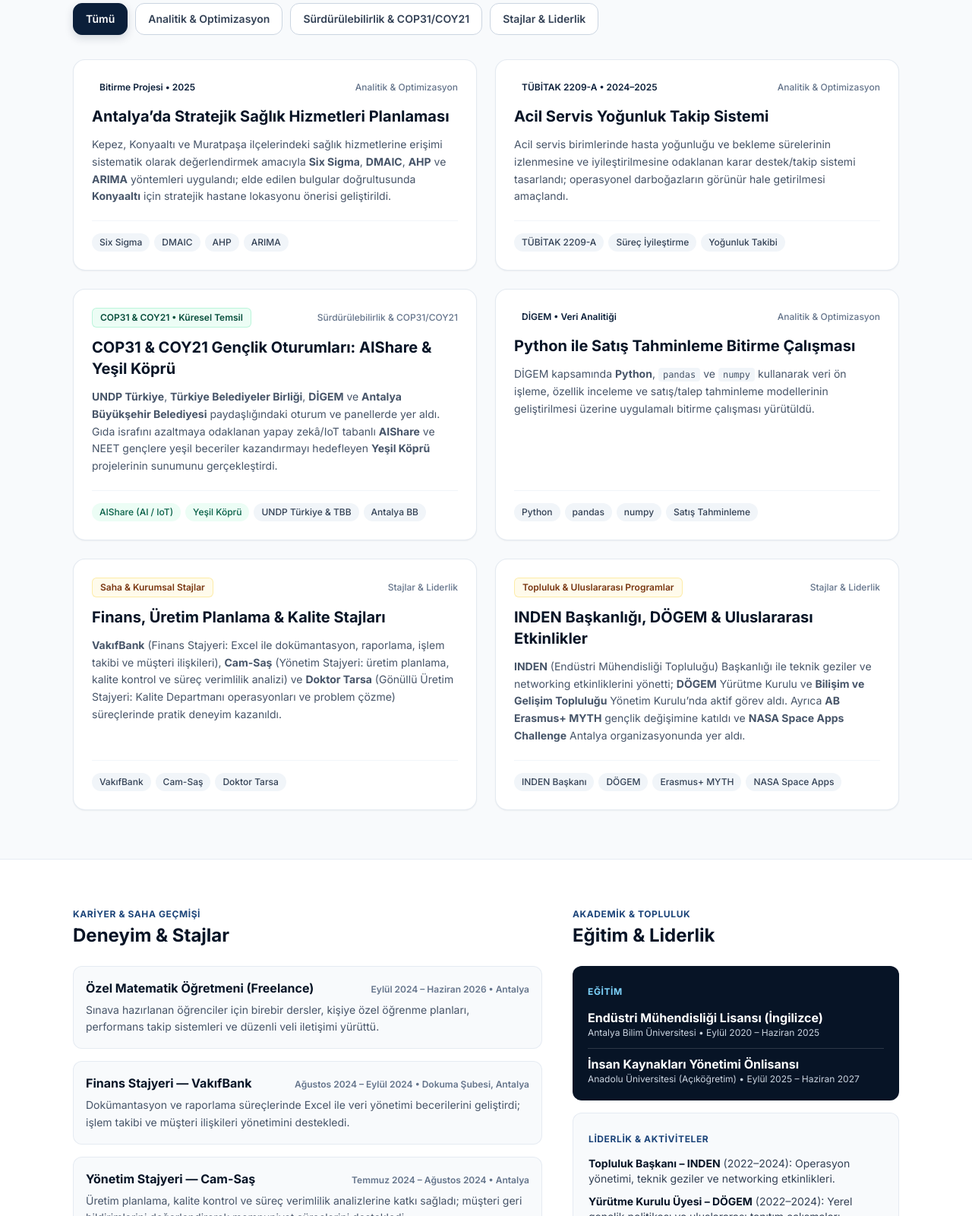
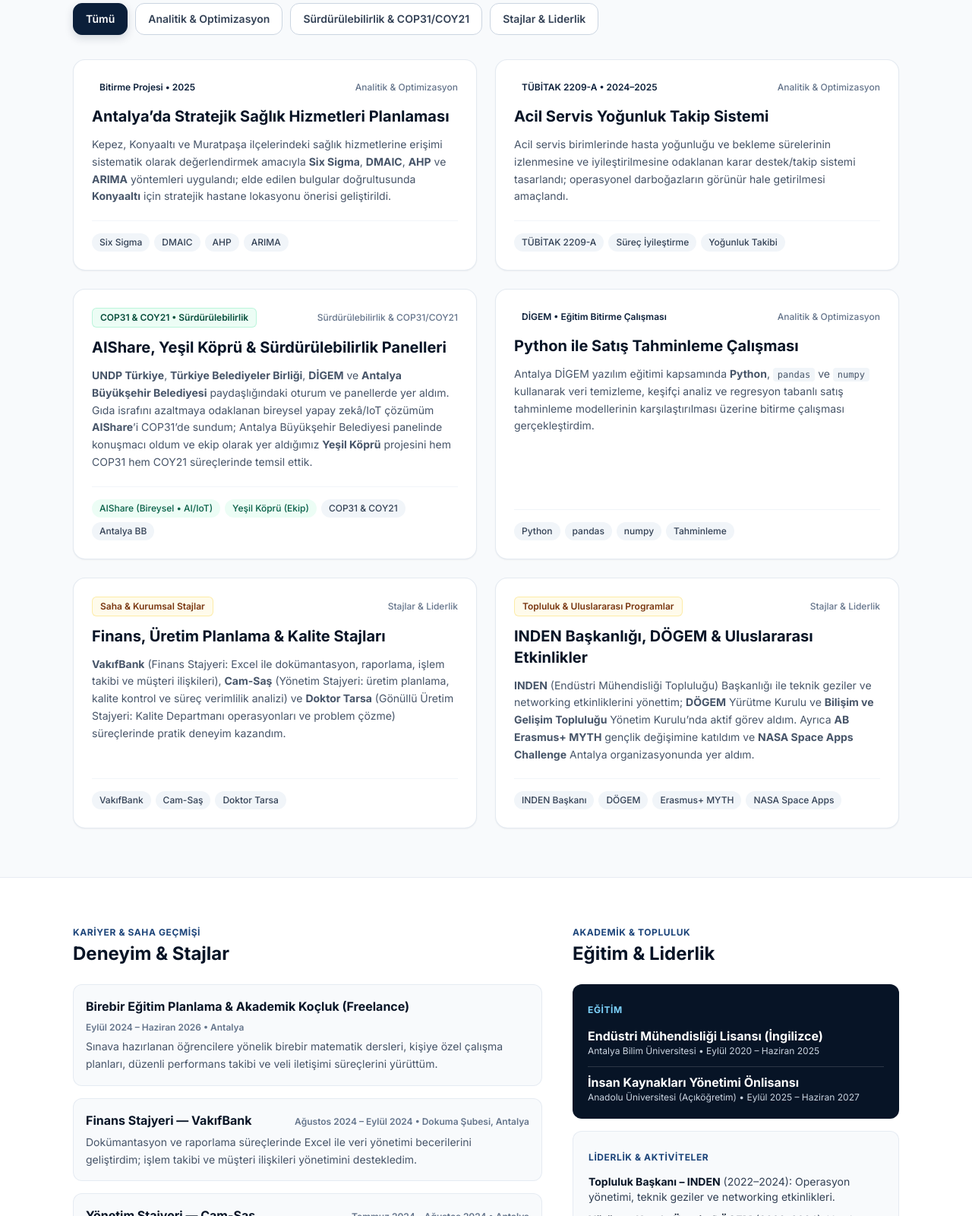
Before and after one commit to yarenaltun/yarenaltun.github.io, a plain HTML site: page index.html in a window 1280 px wide. Shown: the part 1200-2800 px from the top of the page at 76% size. Drawn offline with nearby package versions, Linux system fonts and the light colour scheme.

Commit message:
Update index.html

```diff
--- a/index.html
+++ b/index.html
@@ -171,13 +171,6 @@
               <span>aaltun.yaren@gmail.com</span>
             </a>
             <a
-              href="tel:+905300497262"
-              class="inline-flex items-center gap-2 px-4 py-2.5 rounded-xl bg-white/10 hover:bg-white/15 border border-white/15 text-white transition-colors"
-            >
-              <span class="font-semibold text-sky-200">Telefon:</span>
-              <span>(+90) 530 049 72 62</span>
-            </a>
-            <a
               href="https://www.linkedin.com/in/yaren-altun-a6041b1b9/"
               target="_blank"
               rel="noopener noreferrer"
@@ -221,7 +214,7 @@
             </div>
             <h3 class="text-lg font-bold text-navy-950">COP31 &amp; COY21 Temsili</h3>
             <p class="text-sm text-slate-600 leading-relaxed">
-              Yapay zekâ ve IoT tabanlı <strong>AIShare</strong> ile yeşil beceri odaklı <strong>Yeşil Köprü</strong> projeleri kapsamında uluslararası oturum ve panel sunumları.
+              COP31’de bireysel projem <strong>AIShare</strong>’i sundum, Antalya Büyükşehir Belediyesi panelinde konuştum ve ekip projemiz <strong>Yeşil Köprü</strong> ile hem COP31 hem COY21’de yer aldım.
             </p>
           </div>
 
@@ -354,21 +347,21 @@
           <div class="space-y-3">
             <div class="flex items-center justify-between gap-2">
               <span class="text-xs font-semibold px-2.5 py-1 rounded-md bg-emerald-50 text-emerald-900 border border-emerald-200/70">
-                COP31 &amp; COY21 • Küresel Temsil
+                COP31 &amp; COY21 • Sürdürülebilirlik
               </span>
               <span class="text-xs font-medium text-slate-500">Sürdürülebilirlik &amp; COP31/COY21</span>
             </div>
             <h3 class="text-lg sm:text-xl font-bold text-navy-950">
-              COP31 &amp; COY21 Gençlik Oturumları: AIShare &amp; Yeşil Köprü
+              AIShare, Yeşil Köprü &amp; Sürdürülebilirlik Panelleri
             </h3>
             <p class="text-sm text-slate-600 leading-relaxed">
-              <strong>UNDP Türkiye</strong>, <strong>Türkiye Belediyeler Birliği</strong>, <strong>DİGEM</strong> ve <strong>Antalya Büyükşehir Belediyesi</strong> paydaşlığındaki oturum ve panellerde yer aldı. Gıda israfını azaltmaya odaklanan yapay zekâ/IoT tabanlı <strong>AIShare</strong> ve NEET gençlere yeşil beceriler kazandırmayı hedefleyen <strong>Yeşil Köprü</strong> projelerinin sunumunu gerçekleştirdi.
+              <strong>UNDP Türkiye</strong>, <strong>Türkiye Belediyeler Birliği</strong>, <strong>DİGEM</strong> ve <strong>Antalya Büyükşehir Belediyesi</strong> paydaşlığındaki oturum ve panellerde yer aldım. Gıda israfını azaltmaya odaklanan bireysel yapay zekâ/IoT çözümüm <strong>AIShare</strong>’i COP31’de sundum; Antalya Büyükşehir Belediyesi panelinde konuşmacı oldum ve ekip olarak yer aldığımız <strong>Yeşil Köprü</strong> projesini hem COP31 hem COY21 süreçlerinde temsil ettik.
             </p>
           </div>
           <div class="mt-5 pt-4 border-t border-slate-100 flex flex-wrap gap-1.5">
-            <span class="text-xs px-2.5 py-1 rounded-full bg-emerald-50 text-emerald-800 font-medium">AIShare (AI / IoT)</span>
-            <span class="text-xs px-2.5 py-1 rounded-full bg-emerald-50 text-emerald-800 font-medium">Yeşil Köprü</span>
-            <span class="text-xs px-2.5 py-1 rounded-full bg-slate-100 text-slate-700 font-medium">UNDP Türkiye &amp; TBB</span>
+            <span class="text-xs px-2.5 py-1 rounded-full bg-emerald-50 text-emerald-800 font-medium">AIShare (Bireysel • AI/IoT)</span>
+            <span class="text-xs px-2.5 py-1 rounded-full bg-emerald-50 text-emerald-800 font-medium">Yeşil Köprü (Ekip)</span>
+            <span class="text-xs px-2.5 py-1 rounded-full bg-slate-100 text-slate-700 font-medium">COP31 &amp; COY21</span>
             <span class="text-xs px-2.5 py-1 rounded-full bg-slate-100 text-slate-700 font-medium">Antalya BB</span>
           </div>
         </article>
@@ -380,22 +373,22 @@
           <div class="space-y-3">
             <div class="flex items-center justify-between gap-2">
               <span class="text-xs font-semibold px-2.5 py-1 rounded-md bg-navy-900/8 text-navy-900">
-                DİGEM • Veri Analitiği
+                DİGEM • Eğitim Bitirme Çalışması
               </span>
               <span class="text-xs font-medium text-slate-500">Analitik &amp; Optimizasyon</span>
             </div>
             <h3 class="text-lg sm:text-xl font-bold text-navy-950">
-              Python ile Satış Tahminleme Bitirme Çalışması
+              Python ile Satış Tahminleme Çalışması
             </h3>
             <p class="text-sm text-slate-600 leading-relaxed">
-              DİGEM kapsamında <strong>Python</strong>, <code class="text-xs bg-slate-100 px-1.5 py-0.5 rounded">pandas</code> ve <code class="text-xs bg-slate-100 px-1.5 py-0.5 rounded">numpy</code> kullanarak veri ön işleme, özellik inceleme ve satış/talep tahminleme modellerinin geliştirilmesi üzerine uygulamalı bitirme çalışması yürütüldü.
+              Antalya DİGEM yazılım eğitimi kapsamında <strong>Python</strong>, <code class="text-xs bg-slate-100 px-1.5 py-0.5 rounded">pandas</code> ve <code class="text-xs bg-slate-100 px-1.5 py-0.5 rounded">numpy</code> kullanarak veri temizleme, keşifçi analiz ve regresyon tabanlı satış tahminleme modellerinin karşılaştırılması üzerine bitirme çalışması gerçekleştirdim.
             </p>
           </div>
           <div class="mt-5 pt-4 border-t border-slate-100 flex flex-wrap gap-1.5">
             <span class="text-xs px-2.5 py-1 rounded-full bg-slate-100 text-slate-700 font-medium">Python</span>
             <span class="text-xs px-2.5 py-1 rounded-full bg-slate-100 text-slate-700 font-medium">pandas</span>
             <span class="text-xs px-2.5 py-1 rounded-full bg-slate-100 text-slate-700 font-medium">numpy</span>
-            <span class="text-xs px-2.5 py-1 rounded-full bg-slate-100 text-slate-700 font-medium">Satış Tahminleme</span>
+            <span class="text-xs px-2.5 py-1 rounded-full bg-slate-100 text-slate-700 font-medium">Tahminleme</span>
           </div>
         </article>
 
@@ -414,7 +407,7 @@
               Finans, Üretim Planlama &amp; Kalite Stajları
             </h3>
             <p class="text-sm text-slate-600 leading-relaxed">
-              <strong>VakıfBank</strong> (Finans Stajyeri: Excel ile dokümantasyon, raporlama, işlem takibi ve müşteri ilişkileri), <strong>Cam-Saş</strong> (Yönetim Stajyeri: üretim planlama, kalite kontrol ve süreç verimlilik analizi) ve <strong>Doktor Tarsa</strong> (Gönüllü Üretim Stajyeri: Kalite Departmanı operasyonları ve problem çözme) süreçlerinde pratik deneyim kazanıldı.
+              <strong>VakıfBank</strong> (Finans Stajyeri: Excel ile dokümantasyon, raporlama, işlem takibi ve müşteri ilişkileri), <strong>Cam-Saş</strong> (Yönetim Stajyeri: üretim planlama, kalite kontrol ve süreç verimlilik analizi) ve <strong>Doktor Tarsa</strong> (Gönüllü Üretim Stajyeri: Kalite Departmanı operasyonları ve problem çözme) süreçlerinde pratik deneyim kazandım.
             </p>
           </div>
           <div class="mt-5 pt-4 border-t border-slate-100 flex flex-wrap gap-1.5">
@@ -439,7 +432,7 @@
               INDEN Başkanlığı, DÖGEM &amp; Uluslararası Etkinlikler
             </h3>
             <p class="text-sm text-slate-600 leading-relaxed">
-              <strong>INDEN</strong> (Endüstri Mühendisliği Topluluğu) Başkanlığı ile teknik geziler ve networking etkinliklerini yönetti; <strong>DÖGEM</strong> Yürütme Kurulu ve <strong>Bilişim ve Gelişim Topluluğu</strong> Yönetim Kurulu’nda aktif görev aldı. Ayrıca <strong>AB Erasmus+ MYTH</strong> gençlik değişimine katıldı ve <strong>NASA Space Apps Challenge</strong> Antalya organizasyonunda yer aldı.
+              <strong>INDEN</strong> (Endüstri Mühendisliği Topluluğu) Başkanlığı ile teknik geziler ve networking etkinliklerini yönettim; <strong>DÖGEM</strong> Yürütme Kurulu ve <strong>Bilişim ve Gelişim Topluluğu</strong> Yönetim Kurulu’nda aktif görev aldım. Ayrıca <strong>AB Erasmus+ MYTH</strong> gençlik değişimine katıldım ve <strong>NASA Space Apps Challenge</strong> Antalya organizasyonunda yer aldım.
             </p>
           </div>
           <div class="mt-5 pt-4 border-t border-slate-100 flex flex-wrap gap-1.5">
@@ -464,11 +457,11 @@
             <div class="space-y-4">
               <div class="p-4 rounded-xl bg-slate-50 border border-slate-200/80">
                 <div class="flex flex-wrap items-baseline justify-between gap-2">
-                  <h3 class="font-bold text-navy-950 text-base">Özel Matematik Öğretmeni (Freelance)</h3>
+                  <h3 class="font-bold text-navy-950 text-base">Birebir Eğitim Planlama &amp; Akademik Koçluk (Freelance)</h3>
                   <span class="text-xs font-semibold text-slate-500">Eylül 2024 – Haziran 2026 • Antalya</span>
                 </div>
                 <p class="text-sm text-slate-600 mt-1.5 leading-relaxed">
-                  Sınava hazırlanan öğrenciler için birebir dersler, kişiye özel öğrenme planları, performans takip sistemleri ve düzenli veli iletişimi yürüttü.
+                  Sınava hazırlanan öğrencilere yönelik birebir matematik dersleri, kişiye özel çalışma planları, düzenli performans takibi ve veli iletişimi süreçlerini yürüttüm.
                 </p>
               </div>
 
@@ -478,7 +471,7 @@
                   <span class="text-xs font-semibold text-slate-500">Ağustos 2024 – Eylül 2024 • Dokuma Şubesi, Antalya</span>
                 </div>
                 <p class="text-sm text-slate-600 mt-1.5 leading-relaxed">
-                  Dokümantasyon ve raporlama süreçlerinde Excel ile veri yönetimi becerilerini geliştirdi; işlem takibi ve müşteri ilişkileri yönetimini destekledi.
+                  Dokümantasyon ve raporlama süreçlerinde Excel ile veri yönetimi becerilerini geliştirdim; işlem takibi ve müşteri ilişkileri yönetimini destekledim.
                 </p>
               </div>
 
@@ -488,7 +481,7 @@
                   <span class="text-xs font-semibold text-slate-500">Temmuz 2024 – Ağustos 2024 • Antalya</span>
                 </div>
                 <p class="text-sm text-slate-600 mt-1.5 leading-relaxed">
-                  Üretim planlama, kalite kontrol ve süreç verimlilik analizlerine katkı sağladı; müşteri geri bildirimlerini değerlendirerek memnuniyet süreçlerini destekledi.
+                  Üretim planlama, kalite kontrol ve süreç verimlilik analizlerine katkı sağladım; müşteri geri bildirimlerini değerlendirerek memnuniyet süreçlerini destekledim.
                 </p>
               </div>
 
@@ -498,7 +491,7 @@
                   <span class="text-xs font-semibold text-slate-500">Kasım 2023 – Ocak 2024 • Antalya</span>
                 </div>
                 <p class="text-sm text-slate-600 mt-1.5 leading-relaxed">
-                  Kalite Departmanı bünyesinde fabrika operasyonları ve saha problem çözme süreçlerinde yer alarak ekip çalışması ve sorumluluk bilincini pekiştirdi.
+                  Kalite Departmanı bünyesinde fabrika operasyonları ve saha problem çözme süreçlerinde yer alarak ekip çalışması ve sorumluluk bilincini pekiştirdim.
                 </p>
               </div>
 
@@ -508,7 +501,7 @@
                   <span class="text-xs font-semibold text-slate-500">Temmuz 2022 – Kasım 2023 • Antalya</span>
                 </div>
                 <p class="text-sm text-slate-600 mt-1.5 leading-relaxed">
-                  <em>“Küresel Bakışla Kutup Çağı”</em> ve <em>“Dünya Göç Hareketleri Serisi”</em> yayınlarına katkı sundu; serinin altıncı cildinde <strong>iki kitap bölümü/makale</strong> kaleme aldı, editörlük ve çeviri yaptı.
+                  <em>“Küresel Bakışla Kutup Çağı”</em> ve <em>“Dünya Göç Hareketleri Serisi”</em> yayınlarına katkı sundum; serinin altıncı cildinde <strong>iki kitap bölümü/makale</strong> kaleme aldım, editörlük ve çeviri yaptım.
                 </p>
               </div>
             </div>
@@ -582,7 +575,7 @@
           <div class="flex flex-wrap gap-2">
             <span class="text-xs font-medium px-3 py-1.5 rounded-lg bg-slate-100 text-slate-800">AutoCAD</span>
             <span class="text-xs font-medium px-3 py-1.5 rounded-lg bg-slate-100 text-slate-800">Canva</span>
-            <span class="text-xs font-medium px-3 py-1.5 rounded-lg bg-slate-100 text-slate-800">MS Office</span>
+            <span class="text-xs font-medium px-3 py-1.5 rounded-lg bg-slate-100 text-slate-800">MS Office / LibreOffice</span>
             <span class="text-xs font-medium px-3 py-1.5 rounded-lg bg-slate-100 text-slate-800">Süreç Analizi</span>
             <span class="text-xs font-medium px-3 py-1.5 rounded-lg bg-slate-100 text-slate-800">Proje Koordinasyonu</span>
           </div>
@@ -607,7 +600,7 @@
 
   <footer class="bg-navy-950 text-slate-300 border-t border-navy-800 py-8">
     <div class="max-w-6xl mx-auto px-4 sm:px-6 lg:px-8 flex flex-col sm:flex-row items-center justify-between gap-4 text-xs sm:text-sm">
-      <p>Yaren Altun • Endüstri Mühendisi • Kepez / Antalya</p>
+      <p>Yaren Altun • Endüstri Mühendisi • Antalya</p>
       <div class="flex items-center gap-5">
         <a href="mailto:aaltun.yaren@gmail.com" class="hover:text-white transition-colors">aaltun.yaren@gmail.com</a>
         <a
```
